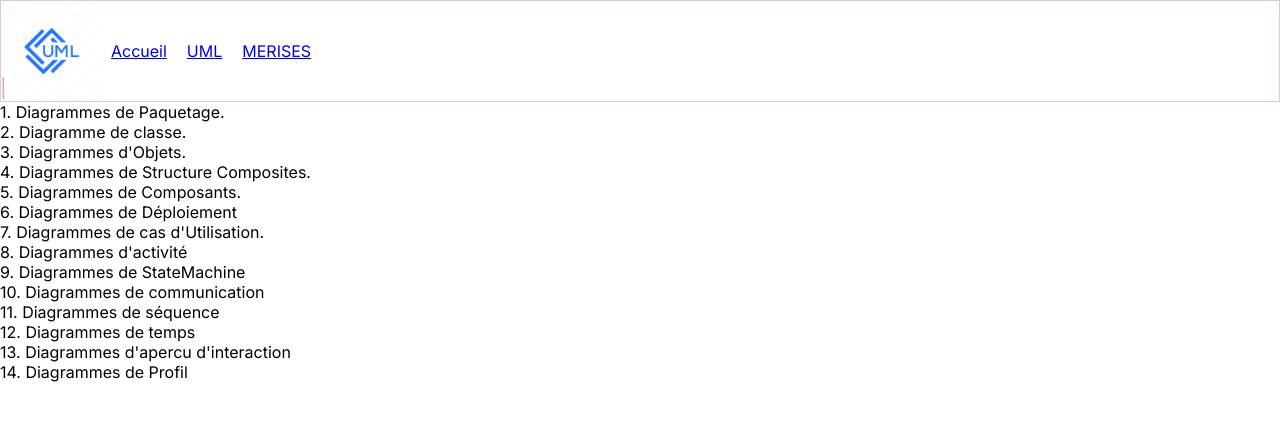
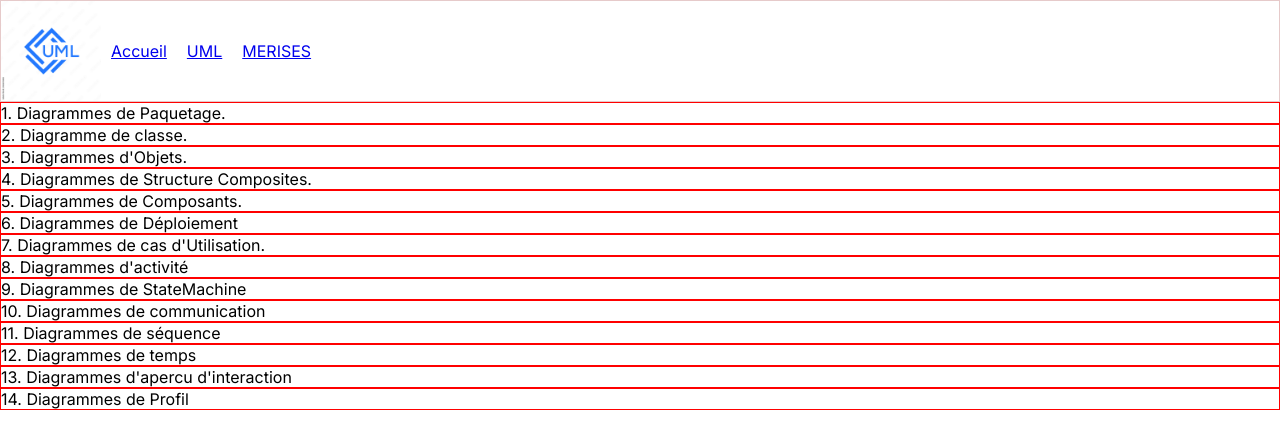
Before and after one commit to 2023-cda-alt-devops-p4/CatalogueDiagrammesNassim, a Next.js app in the folder uml/: page / in a window 1280 px wide. Shown: the top 448 px of the page. Built offline with nearby package versions, Linux system fonts and the light colour scheme.

Commit message:
fetaure : design card

```diff
--- a/uml/src/components/Card/Card.css
+++ b/uml/src/components/Card/Card.css
@@ -0,0 +1,3 @@
+.card {
+    border: solid 1px red;
+}
--- a/uml/src/components/Card/Card.jsx
+++ b/uml/src/components/Card/Card.jsx
@@ -3,7 +3,7 @@ import './Card.css';
 
 export const Card = ({ children }) => {
     return (
-        <div>
+        <div className="card">
             {children}
         </div>
     )
```
